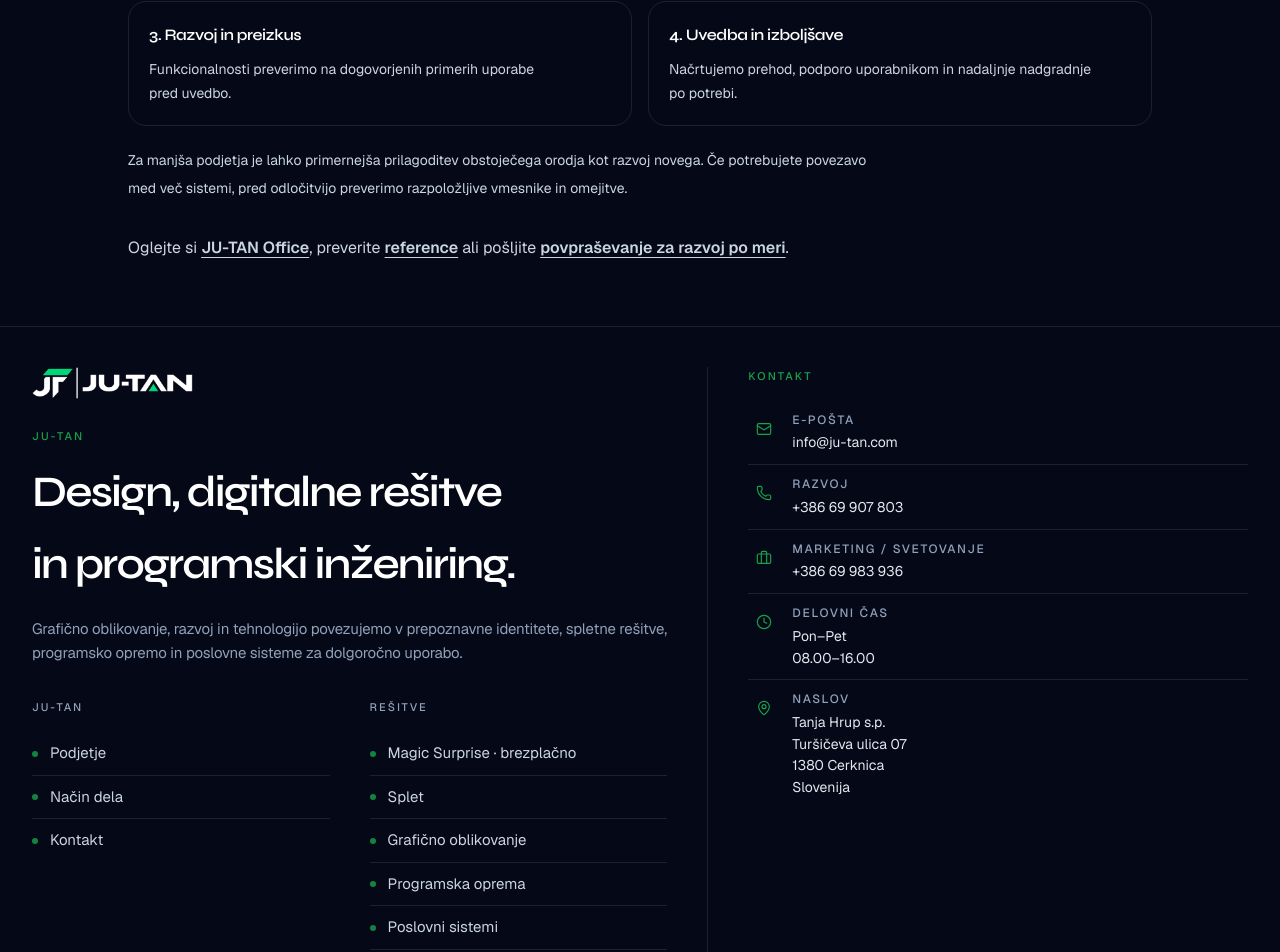
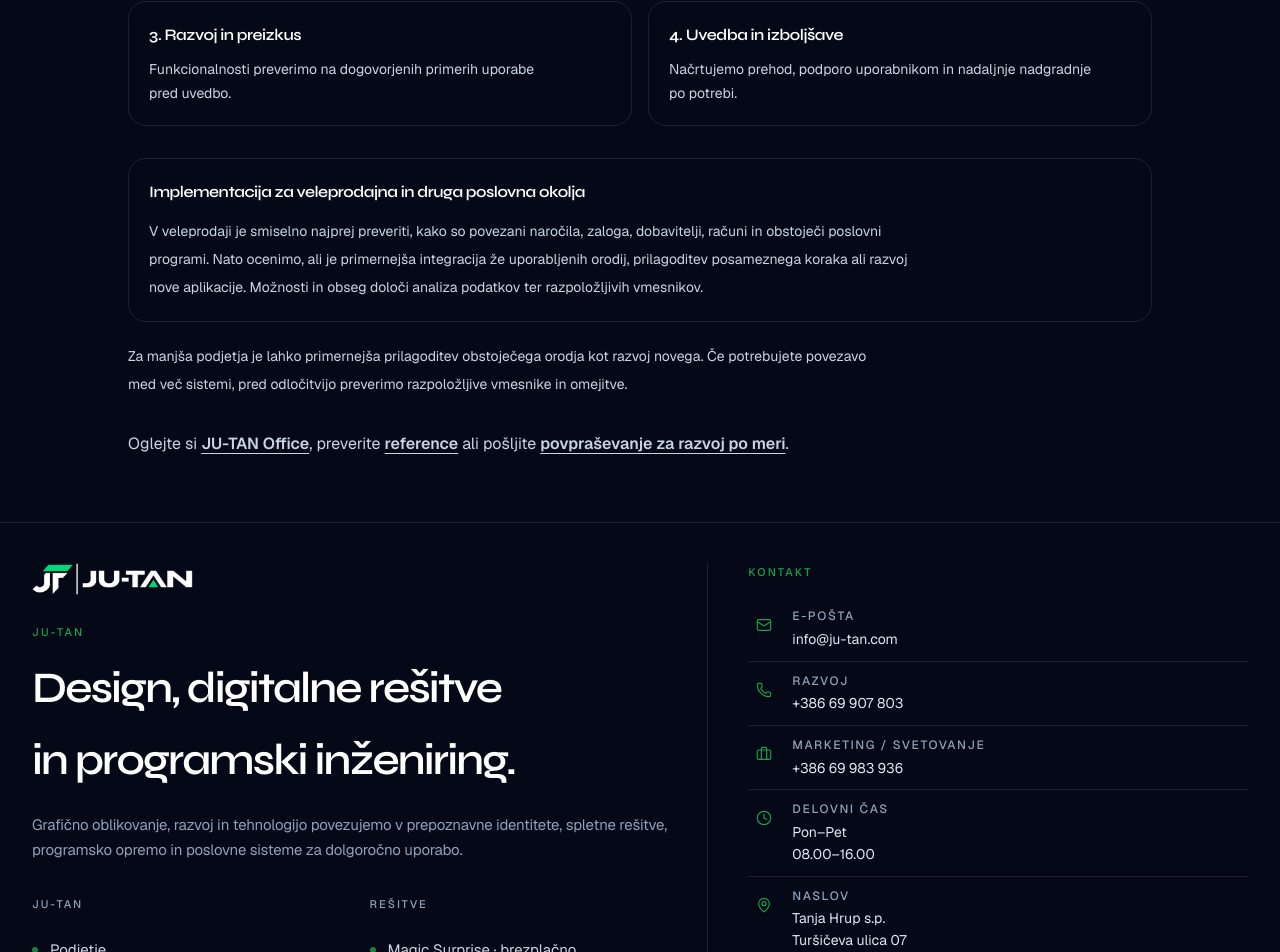
Before and after one commit to jurezaki-cloud/ju-tan-web, a Next.js app: page /razvoj-programske-opreme in a window 1280 px wide. Shown: the part 8193-9145 px from the top of the page. Built offline with nearby package versions, Linux system fonts and the light colour scheme; no server answers.

Commit message:
seo: clarify software implementation workflows for wholesalers (#70)

```diff
--- a/app/razvoj-programske-opreme/page.tsx
+++ b/app/razvoj-programske-opreme/page.tsx
@@ -78,6 +78,10 @@ export default function RazvojProgramskeOpremePage() {
                 <li className="rounded-2xl border border-white/10 p-5 light:border-slate-200"><h3 className="font-semibold">3. Razvoj in preizkus</h3><p className="mt-2 text-sm leading-6 text-slate-300 light:text-slate-700">Funkcionalnosti preverimo na dogovorjenih primerih uporabe pred uvedbo.</p></li>
                 <li className="rounded-2xl border border-white/10 p-5 light:border-slate-200"><h3 className="font-semibold">4. Uvedba in izboljšave</h3><p className="mt-2 text-sm leading-6 text-slate-300 light:text-slate-700">Načrtujemo prehod, podporo uporabnikom in nadaljnje nadgradnje po potrebi.</p></li>
               </ol>
+              <div className="mt-8 rounded-2xl border border-white/10 p-5 light:border-slate-200">
+                <h3 className="font-semibold">Implementacija za veleprodajna in druga poslovna okolja</h3>
+                <p className="mt-3 max-w-3xl text-sm leading-7 text-slate-300 light:text-slate-700">V veleprodaji je smiselno najprej preveriti, kako so povezani naročila, zaloga, dobavitelji, računi in obstoječi poslovni programi. Nato ocenimo, ali je primernejša integracija že uporabljenih orodij, prilagoditev posameznega koraka ali razvoj nove aplikacije. Možnosti in obseg določi analiza podatkov ter razpoložljivih vmesnikov.</p>
+              </div>
               <p className="mt-5 max-w-3xl text-sm leading-7 text-slate-300 light:text-slate-700">Za manjša podjetja je lahko primernejša prilagoditev obstoječega orodja kot razvoj novega. Če potrebujete povezavo med več sistemi, pred odločitvijo preverimo razpoložljive vmesnike in omejitve.</p>
             </section>
             <p className="mt-8 max-w-3xl leading-7 text-slate-300 light:text-slate-700">Oglejte si <Link href="/ju-tan-office" className="font-semibold underline underline-offset-4">JU-TAN Office</Link>, preverite <Link href="/reference" className="font-semibold underline underline-offset-4">reference</Link> ali pošljite <Link href="/kontakt?service=software" className="font-semibold underline underline-offset-4">povpraševanje za razvoj po meri</Link>.</p>
```
